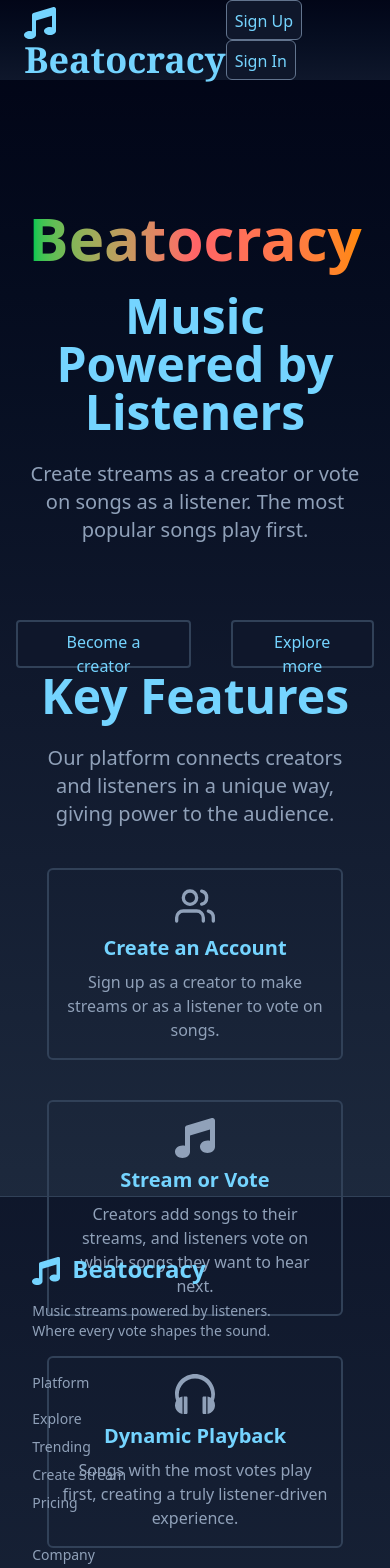
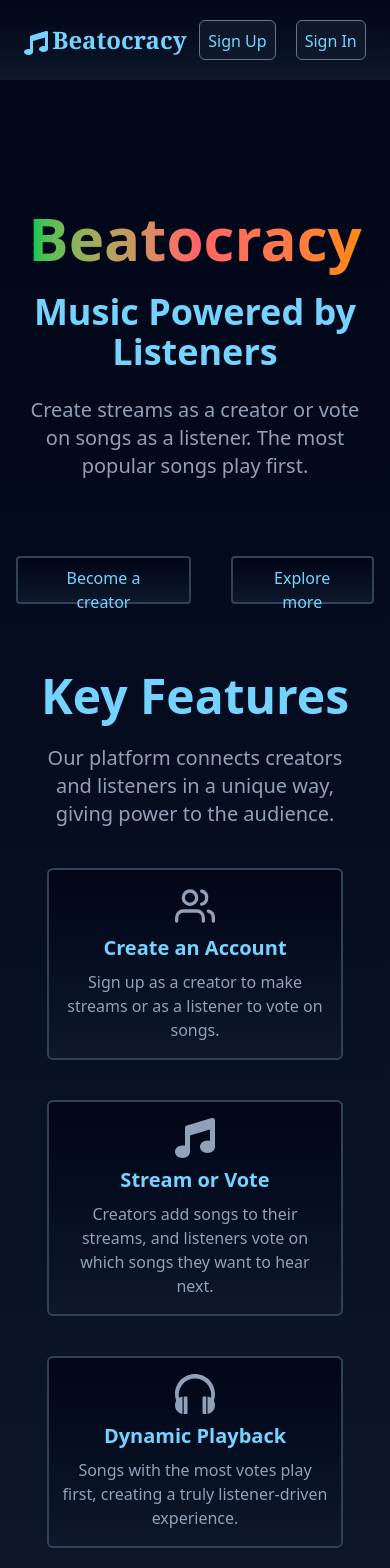
Before and after one commit to akhileshyadav16/Beatocracy, a Next.js app: page / in a window 390 px wide. Shown: the top 1568 px of the page. Built offline with nearby package versions, Linux system fonts and the light colour scheme; no server answers.

Commit message:
add responsiveness

```diff
--- a/src/app/page.tsx
+++ b/src/app/page.tsx
@@ -22,19 +22,19 @@ export default function Home() {
   }, []);
 
   return (
-    <div className="w-screen text-center py-10 min-h-screen bg-gradient-to-t from-slate-800 via-slate-900 to-slate-950">
+    <div className="w-screen text-center py-10 min-h-screen bg-gradient-to-b from-slate-950  to-slate-900">
       <div className="h-full flex flex-col gap-10 mx-auto py-10 text-slate-400 w-11/12">
         <div className="w-full flex flex-col gap-2 mx-auto h-96 sm:w-11/12 py-10 md:w-4/5">
-          <h1 className="bg-gradient-to-r from-green-500  via-red-400 to-orange-400 w-fit mx-auto h-fit py-2 bg-clip-text text-transparent text-6xl font-bold">
+          <h1 className="bg-gradient-to-r from-green-500  via-red-400 to-orange-400 w-fit mx-auto h-fit py-2 bg-clip-text text-transparent text-6xl  font-bold">
             Beatocracy
           </h1>
-          <span className="w-fit mx-auto h-fit py-2 bg-clip-text text-sky-300 text-5xl font-bold">Music Powered by Listeners</span>
+          <span className="w-fit mx-auto h-fit py-2 bg-clip-text text-sky-300 text-4xl md:text-5xl font-bold">Music Powered by Listeners</span>
           <p className="text-xl font-medium  py-2 text-slate-400 w-fit mx-auto h-fit ">Create streams as a creator or vote on songs as a listener. The most popular songs play first.</p>
           <div className="flex gap-10 text-sky-300 mt-10 pt-5 justify-center">
-            <button  className="w-fit h-12 px-5 py-2  rounded-sm border-2 border-slate-700 bg-slate-900 hover:bg-slate-800 duration-300 cursor-pointer">
+            <button  className="w-fit h-12 px-5 py-2  rounded-sm border-2 border-slate-700 bg-gradient-to-b from-slate-950  to-slate-900 cursor-pointer">
             <Link href={"/dashboard"}>Become a creator</Link>
             </button>
-            <button className="w-fit h-12 px-5 py-2 cursor-pointer rounded-sm border-2 border-slate-700 bg-slate-900 hover:bg-slate-800 duration-300">
+            <button className="w-fit h-12 px-5 py-2 cursor-pointer rounded-sm border-2 border-slate-700 bg-gradient-to-b from-slate-950  to-slate-900">
               <Link href={"/Explore"}>Explore more</Link>
             </button>
           </div>
@@ -46,8 +46,8 @@ export default function Home() {
           <p className="text-xl font-medium py-4  w-fit mx-auto h-fit text-slate-400 ">
             Our platform connects creators and listeners in a unique way, giving power to the audience.
           </p>
-          <div className="h-52 flex flex-col mt-6 gap-10 md:flex-row px-4">
-            <div className="flex flex-col gap-2 border-2 border-slate-700 rounded-md py-4 px-3">
+          <div className="h-fit flex flex-col mt-6 gap-10 md:flex-row px-4">
+            <div className="flex flex-col gap-2 border-2 border-slate-700 bg-gradient-to-b from-slate-950  to-slate-900 rounded-md py-4 px-3">
               <FiUsers className="w-10 h-10 mx-auto"/>
               <div className="font-semibold text-xl w-fit mx-auto h-fit text-sky-300">
                 Create an Account
@@ -56,14 +56,14 @@ export default function Home() {
                 Sign up as a creator to make streams or as a listener to vote on songs.
               </p>
             </div>
-            <div  className="flex flex-col border-2 gap-2 border-slate-700 rounded-md py-4 px-3">
+            <div  className="flex flex-col border-2 gap-2 border-slate-700 bg-gradient-to-b from-slate-950  to-slate-900 rounded-md py-4 px-3">
             <FaMusic className="w-10 h-10 mx-auto"/>
               <div className="font-semibold text-xl w-fit mx-auto h-fit text-sky-300">Stream or Vote</div>
               <p>
               Creators add songs to their streams, and listeners vote on which songs they want to hear next.
               </p>
             </div>
-            <div className="flex flex-col border-2 gap-2 border-slate-700 rounded-md py-4 px-3">
+            <div className="flex flex-col border-2 gap-2 border-slate-700 bg-gradient-to-b from-slate-950  to-slate-900 rounded-md py-4 px-3">
               <ImHeadphones className="w-10 h-10 mx-auto"/>
               <div className="font-semibold text-xl w-fit mx-auto h-fit text-sky-300">
                 Dynamic Playback
--- a/src/components/Footer.tsx
+++ b/src/components/Footer.tsx
@@ -4,7 +4,7 @@ import { FaMusic } from "react-icons/fa";
 
 export default function Footer(){
     return(
-        <footer className="w-full border-t border-slate-700 bg-gradient-to-b from-slate-900 text-slate-400  to-slate-800 py-12">
+        <footer className="w-full border-t border-slate-700 bg-gradient-to-b from-slate-950 to-slate-900 text-slate-300 py-12">
         <div className="container w-11/12 sm:w-4/5 md:2/3 px-4 py-2 mx-auto grid gap-8 md:grid-cols-2 lg:grid-cols-4">
           <div className="space-y-4">
             <Link href="/" className="flex items-center gap-2">
--- a/src/components/Navbar.tsx
+++ b/src/components/Navbar.tsx
@@ -12,14 +12,14 @@ export default function Navbar(){
     return(
         <div className='w-screen text-sky-300 h-20  bg-gradient-to-b from-slate-950  to-slate-900'>
             <nav className='flex justify-between h-full  px-2 sm:px-4 md:px-6 w-11/12 mx-auto items-center'>
-                <div className='text-4xl font-serif font-semibold'><FaMusic className='inline h-8 w-8 mr-3'/>Beatocracy</div>
+                <div className='text-2xl inline sm:text-3xl md:text-4xl font-serif font-semibold'><FaMusic className='inline h-6 w-6 sm:h-8 sm:w-8 mr-1 sm:mr-3'/>Beatocracy</div>
                 <div >
                     <SignedIn>
                         <UserButton showName/>
                     </SignedIn>
                     <SignedOut>
                         <SignUpButton>
-                            <button className='h-10 w-fit p-2 mr-8 rounded-md bg-slate-900 hover:bg-slate-800 duration-200 border-slate-500 border-[1px] cursor-pointer'>Sign Up</button>
+                            <button className='h-10 w-fit p-2 mr-5 sm::mr-6 md:mr-8 rounded-md bg-slate-900 hover:bg-slate-800 duration-200 border-slate-500 border-[1px] cursor-pointer'>Sign Up</button>
                         </SignUpButton>
                         <SignInButton>
                             <button className='h-10 w-fit p-2 rounded-md bg-slate-900 hover:bg-slate-800 duration-200 border-slate-500 border-[1px] cursor-pointer'>Sign In</button>
--- a/src/components/StreamView.tsx
+++ b/src/components/StreamView.tsx
@@ -257,9 +257,9 @@ export default function StreamView({ creatorId }: { creatorId: string }) {
   };
 
   return (
-    <div className="w-screen text-center py-10 min-h-screen bg-gradient-to-t text-slate-300 from-slate-800 via-slate-900 to-slate-950">
+    <div className="w-screen text-center py-10 min-h-screen text-slate-300 bg-gradient-to-b from-slate-950  to-slate-900">
       <div className="container mx-auto px-4">
-        <h1 className="text-5xl text-sky-300 font-bold mb-8">Community Music Stream</h1>
+        <h1 className="text-3xl sm:text-4xl md:text-5xl text-sky-300 font-bold mb-8">Community Music Stream</h1>
 
         <div className="mb-8 max-w-xl mx-auto">
           <form onSubmit={handleSubmitYoutubeUrl} className="flex gap-2 mb-6">
@@ -267,13 +267,13 @@ export default function StreamView({ creatorId }: { creatorId: string }) {
               type="text"
               value={youtubeUrl}
               onChange={(e) => setYoutubeUrl(e.target.value)}
-              placeholder="Enter YouTube URL"
+              placeholder="Enter YouTube Song URL"
               className="flex-1 px-4 py-2 bg-slate-800 border border-slate-700 rounded-lg focus:outline-none focus:border-sky-400"
               disabled={isSubmitting}
             />
             <button
               type="submit"
-              className="px-4 py-2 bg-sky-600 hover:bg-sky-500 rounded-lg font-medium disabled:opacity-50"
+              className="px-4 py-2 bg-blue-600 hover:bg-sky-500 rounded-lg font-medium disabled:opacity-50"
               disabled={isSubmitting}
             >
               {isSubmitting ? "Adding..." : "Add Video"}
@@ -283,14 +283,14 @@ export default function StreamView({ creatorId }: { creatorId: string }) {
 
         <button
           onClick={handleShareLink}
-          className="px-4 my-4 cursor-pointer font-medium py-1 w-fit h-10 bg-sky-600 duration-200 hover:bg-sky-500 rounded-md"
+          className="px-4 my-4 cursor-pointer font-medium py-1 w-full sm:w-fit h-10 bg-blue-600 duration-200 hover:bg-blue-700 rounded-md"
         >
           Copy and Share
           <FaShareSquare className="inline w-5 h-5 ml-2 " />
         </button>
 
         <div className="my-10 flex flex-col items-center w-full">
-          <h2 className="text-3xl text-center text-slate-400 font-bold mb-4">Now Playing</h2>
+          <h2 className="text-3xl sm:text-4xl text-center text-slate-400 font-semibold sm:font-bold mb-4">Now Playing</h2>
           <div className="w-full rounded-lg flex justify-center">
             {currentVideo ? (
               path === "/dashboard" ? (
@@ -305,7 +305,7 @@ export default function StreamView({ creatorId }: { creatorId: string }) {
                   onEnd={handleVideoEnd}
                 />
               ) : (
-                <div key={currentStream?.id} className="flex flex-col w-2/5 items-center gap-4 bg-slate-950 p-3 rounded-lg">
+                <div key={currentStream?.id} className="flex flex-col w-full sm:w-1/2 md:w-2/5 items-center gap-4 bg-gradient-to-b from-slate-950  to-slate-900 p-3 rounded-lg">
                   <img
                     src={currentStream?.bigImage || "/placeholder.svg"}
                     alt={currentStream?.title || "Video"}
@@ -324,11 +324,11 @@ export default function StreamView({ creatorId }: { creatorId: string }) {
         </div>
 
         <div className="mt-20 py-4">
-          <h2 className="text-2xl font-semibold mb-4">Up Next</h2>
+          <h2 className="text-3xl sm:text-4xl font-semibold sm:font-bold mb-4">Up Next</h2>
           {queue.length > 0 ? (
             <ul className="max-w-2xl mx-auto space-y-3">
               {queue.map((video) => (
-                <li key={video.id} className="flex items-center gap-4 bg-slate-900 p-3 rounded-lg">
+                <li key={video.id} className="flex items-center gap-4 bg-gradient-to-b from-slate-950  to-slate-900 p-3 rounded-lg">
                   <div className="flex items-center gap-1 min-w-[60px]">
                     {!video.haveVoted ? (
                       <>
```
